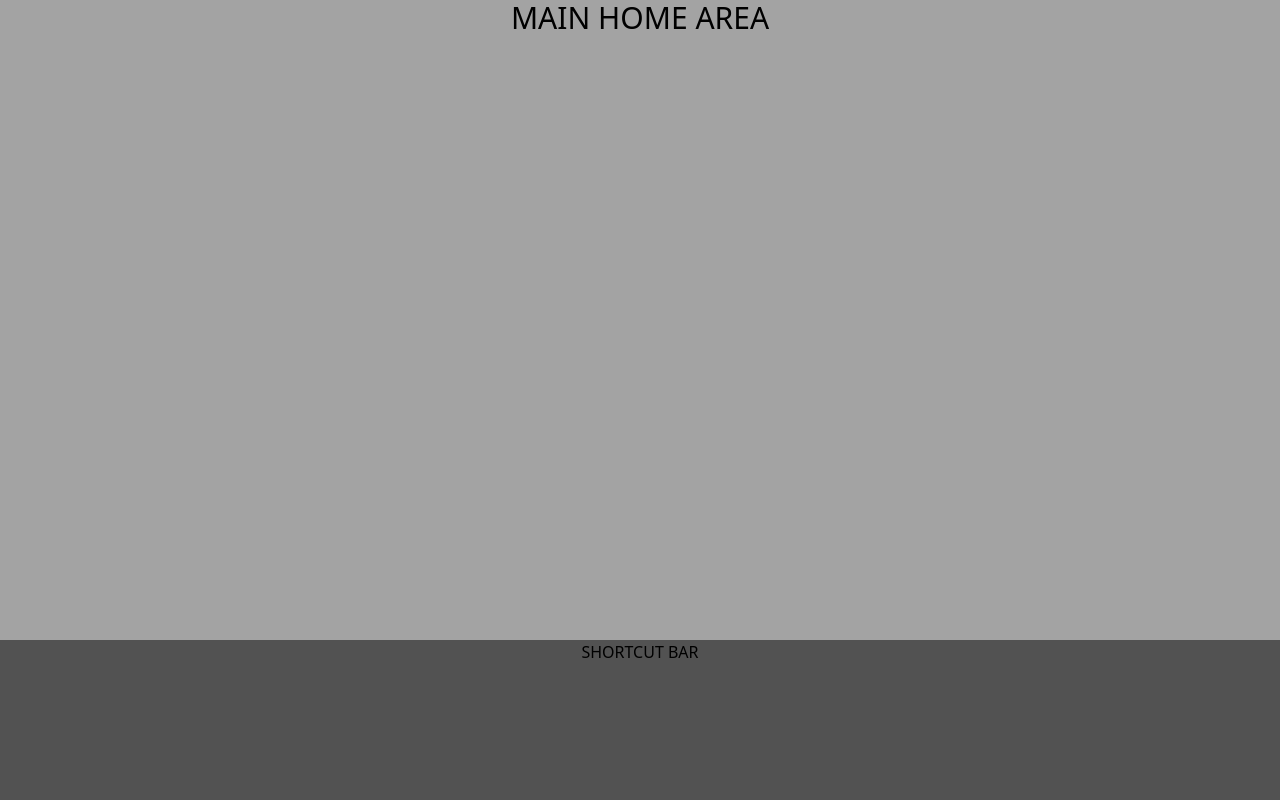
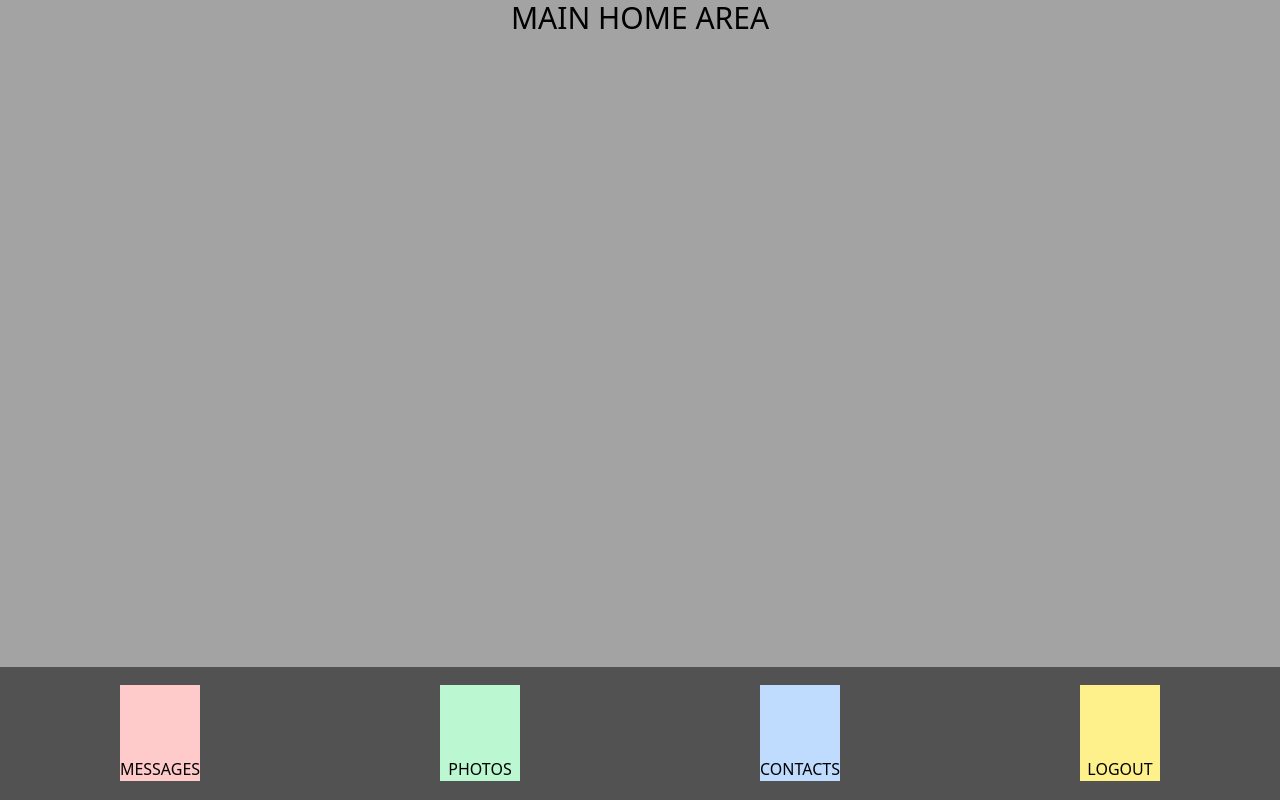
Before and after one commit to chelseadagger-fc/ars.phone, a React (Vite) app: page / in a window 1280 px wide. Built offline with nearby package versions, Linux system fonts and the light colour scheme.

Commit message:
shortcut bar layout progress

```diff
--- a/src/components/HomeScreen/MainHomeArea.tsx
+++ b/src/components/HomeScreen/MainHomeArea.tsx
@@ -1,8 +1,8 @@
 export default function MainHomeArea() {
 
-    return(
-          <div className="h-4/5 bg-neutral-400">
-            <p className="text-3xl text-black-700">MAIN HOME AREA</p>
-          </div>
-    )
+  return(
+        <div className="h-5/6 bg-neutral-400">
+          <p className="text-3xl text-black-700">MAIN HOME AREA</p>
+        </div>
+  )
 }
--- a/src/components/HomeScreen/ShortcutBar.tsx
+++ b/src/components/HomeScreen/ShortcutBar.tsx
@@ -1,8 +1,31 @@
 export default function ShortcutBar() {
 
     return(
-        <div className="bg-neutral-600 h-1/5">
-            <p>SHORTCUT BAR</p>
+        <div className="bg-neutral-600 h-1/6 w-full flex flex-row justify-around items-center">
+                <div className="h-24 w-20 bg-red-200 flex flex-col justify-between items-center">
+                    <div>
+
+                    </div>
+                    <p>MESSAGES</p>
+                </div>
+                <div className="h-24 w-20 bg-green-200 flex flex-col justify-between items-center">
+                    <div>
+
+                    </div>
+                    <p>PHOTOS</p>
+                </div>
+                <div className="h-24 w-20 bg-blue-200 flex flex-col justify-between items-center">
+                    <div>
+
+                    </div>
+                    <p>CONTACTS</p>
+                </div>
+                <div className="h-24 w-20 bg-yellow-200 flex flex-col justify-between items-center">
+                    <div>
+
+                    </div>
+                    <p>LOGOUT</p>
+                </div>
         </div>
     )
 }
```
